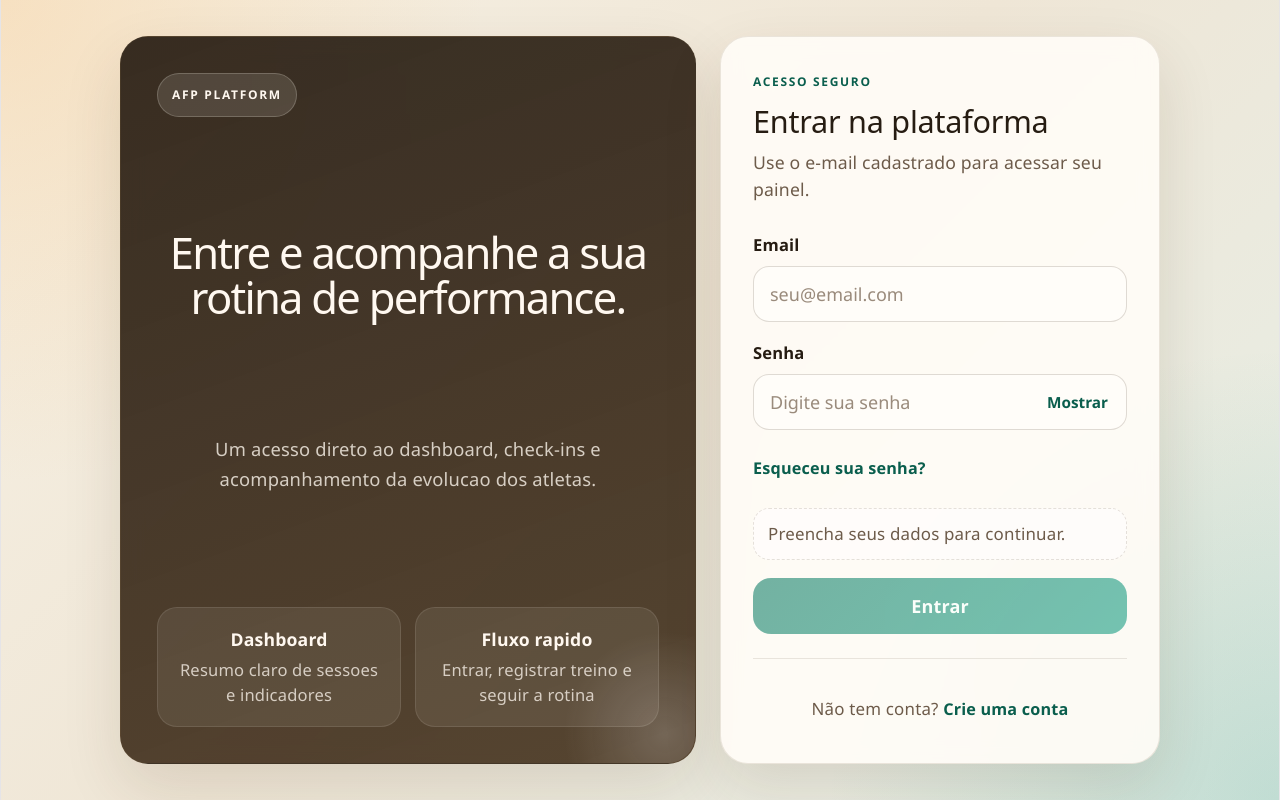
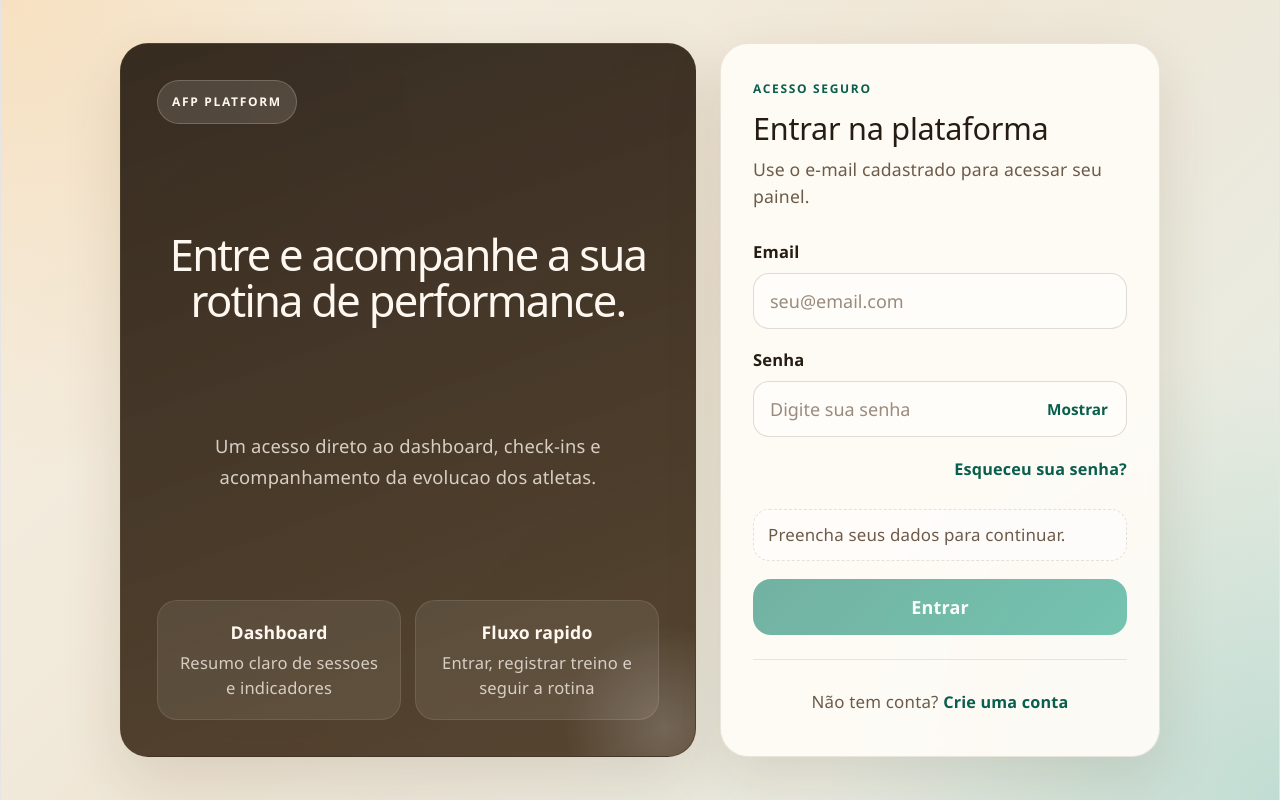
Before and after one commit to kilderalmeida/AFP-AvaliacaoFisica-Web, a React (Vite) app: page /login in a window 1280 px wide. Built offline with nearby package versions, Linux system fonts and the light colour scheme; no server answers.

Commit message:
feat(LoginPage): enhance field link styling for improved layout and accessibility

```diff
--- a/src/pages/LoginPage.css
+++ b/src/pages/LoginPage.css
@@ -176,7 +176,21 @@
   text-align: left;
 }
 
-.field-link,
+.field-link {
+  display: flex;
+  justify-content: flex-end;
+  align-items: center;
+  width: 100%;
+  min-height: 44px;
+  padding: 4px 0;
+  margin-top: 2px;
+  color: var(--login-accent-strong);
+  text-decoration: none;
+  font-weight: 600;
+  font-size: 0.9rem;
+  text-align: right;
+}
+
 .login-footer a {
   display: inline-flex;
   align-items: center;
@@ -186,7 +200,6 @@
   text-decoration: none;
   font-weight: 600;
   font-size: 0.9rem;
-  margin-top: 8px;
 }
 
 .field-link:hover,
```
